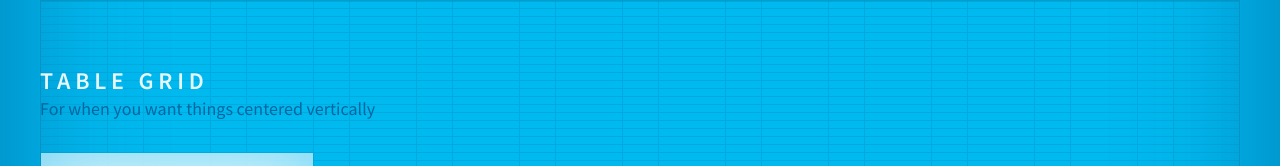
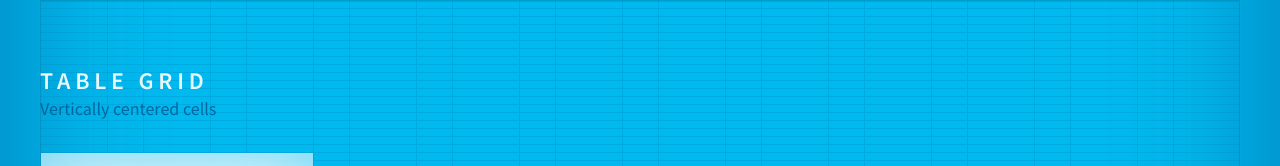
Before and after one commit to jxnblk/tempo, a plain HTML site: page index.html in a window 1280 px wide. Shown: the part 1455-1621 px from the top of the page. Drawn offline with Linux system fonts and the light colour scheme.

Commit message:
Copy edit

```diff
--- a/index.html
+++ b/index.html
@@ -94,7 +94,7 @@
 
   <section id="table-grid" class="container py4 outline bg-grid">
     <h1 class="h3 caps mb0">Table Grid</h1>
-    <p class="dark-blue">For when you want things centered vertically</p>
+    <p class="dark-blue">Vertically centered cells</p>
     <div class="table py1">
       <div class="cell grid-3">
         <div class="h2 reverse py1">
```
